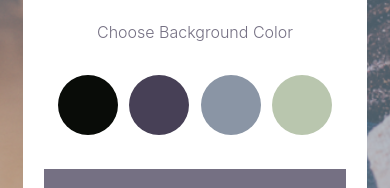
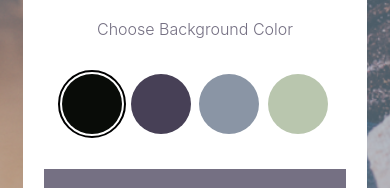
Before and after one commit to Jonathlon/Chat-App, a React Native app: screen /Start in a window 390 px wide. Shown: the part 565-753 px from the top of the page. Built offline with nearby package versions, Linux system fonts and the light colour scheme.

Commit message:
Updated Start.js

```diff
--- a/components/Start.js
+++ b/components/Start.js
@@ -31,22 +31,50 @@ const Start = ({ navigation }) => {
           {/* Choose color and set state accordingly */}
           <Text style={styles.colorText}>Choose Background Color</Text>
           <View style={styles.colorContainer}>
+            <View
+              style={[
+                styles.colorSelectionBorder,
+                color !== "#090C08" ? { borderColor: "white" } : null,
+              ]}
+            >
               <TouchableOpacity
                 style={[styles.color, { backgroundColor: "#090C08" }]}
                 onPress={() => setColor("#090C08")}
               />
+            </View>
+            <View
+              style={[
+                styles.colorSelectionBorder,
+                color !== "#474056" ? { borderColor: "white" } : null,
+              ]}
+            >
               <TouchableOpacity
                 style={[styles.color, { backgroundColor: "#474056" }]}
                 onPress={() => setColor("#474056")}
               />
+            </View>
+            <View
+              style={[
+                styles.colorSelectionBorder,
+                color !== "#8A95A5" ? { borderColor: "white" } : null,
+              ]}
+            >
               <TouchableOpacity
                 style={[styles.color, { backgroundColor: "#8A95A5" }]}
                 onPress={() => setColor("#8A95A5")}
               />
+            </View>
+            <View
+              style={[
+                styles.colorSelectionBorder,
+                color !== "#B9C6AE" ? { borderColor: "white" } : null,
+              ]}
+            >
               <TouchableOpacity
                 style={[styles.color, { backgroundColor: "#B9C6AE" }]}
                 onPress={() => setColor("#B9C6AE")}
               />
+            </View>
           </View>
           {/* Enter the Chat Room Button */}
           <TouchableOpacity
@@ -104,6 +132,12 @@ const styles = StyleSheet.create({
     marginTop: 10,
     marginBottom: 10,
   },
+  colorSelectionBorder: {
+    borderWidth: 2,
+    borderColor: "black",
+    borderRadius: 50,
+    padding: 2,
+  },
   button: {
     width: "88%",
     height: 60,
```
Lines whose indentation alone changed are shown as unchanged.
